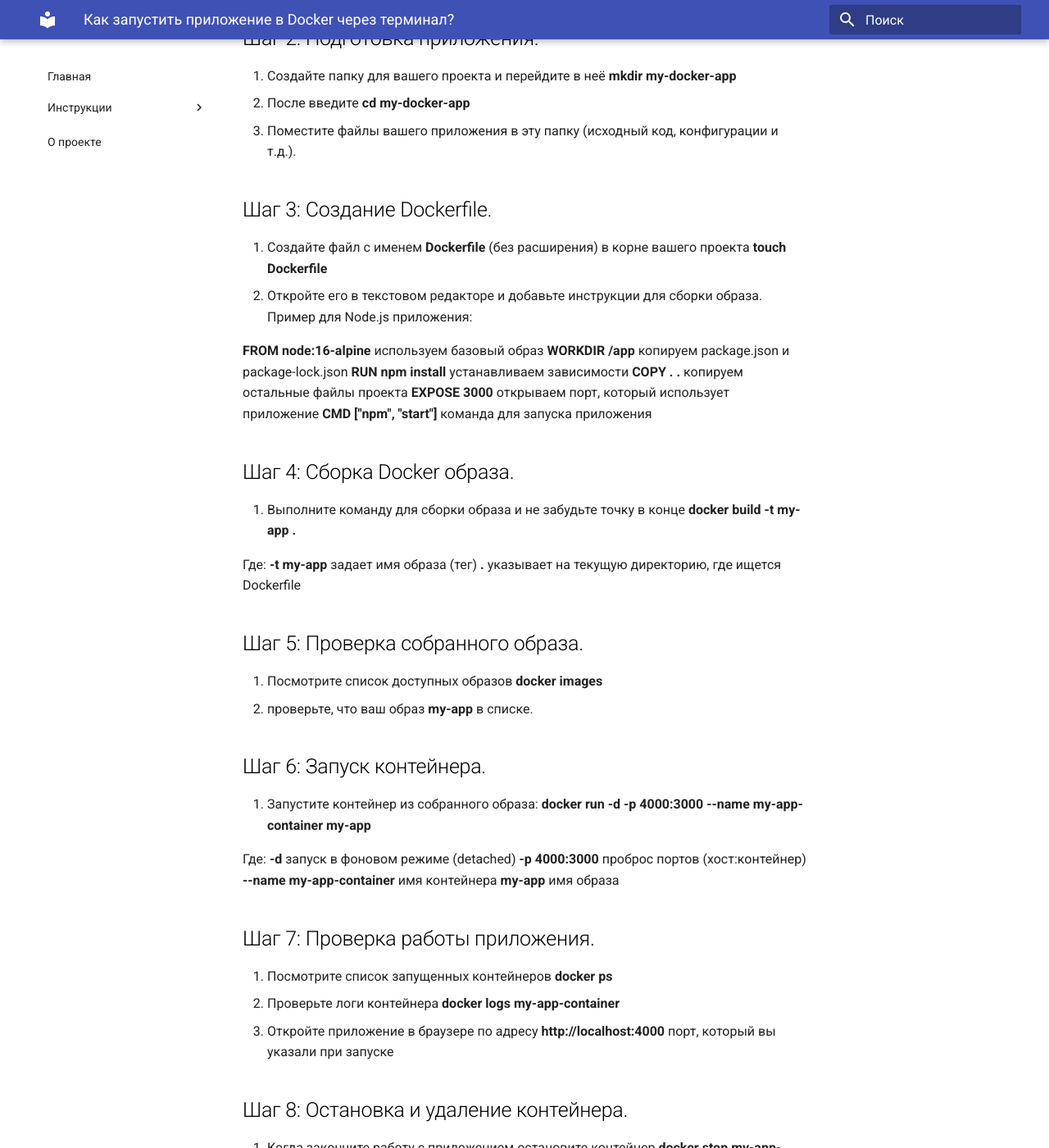
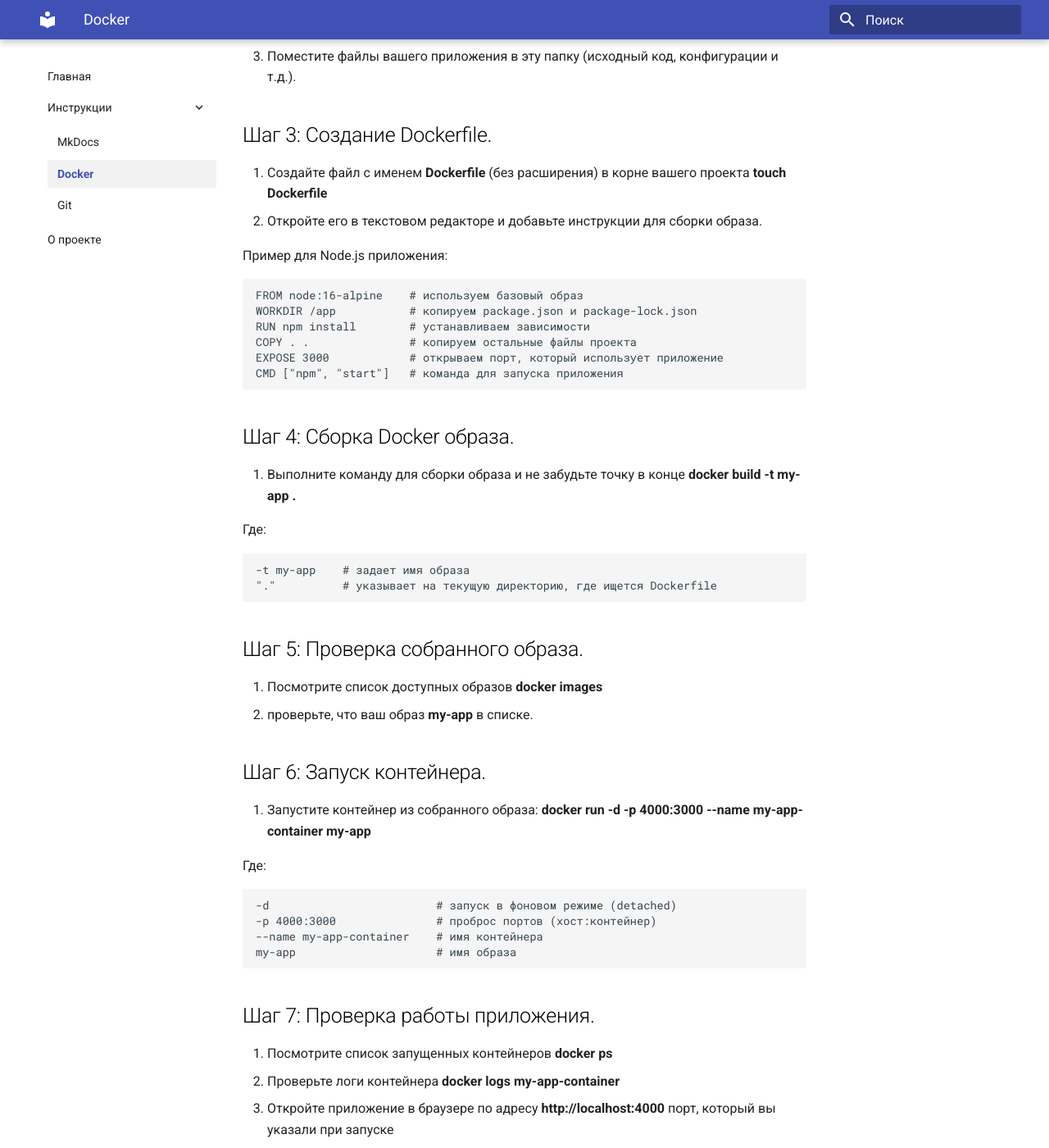
Before and after one commit to vera-banderovskaya/my-docs, an MkDocs documentation site: the page built from docs/instructions/docker.md, in a window 1280 px wide and 1400 px high, scrolled down 701 px. Shown: the whole window at 82% size. Built offline with MkDocs 1.6.1 and Material for MkDocs 9.7.7, drawn with Linux system fonts in a browser that asks for light colours; some of the changed text lies outside the part shown.

Commit message:
Внесены корректировки в инструкцию Как запустить приложение в Docker через терминал?

````diff
--- a/docs/instructions/docker.md
+++ b/docs/instructions/docker.md
@@ -17,7 +14,7 @@
 1. В терминале введите **docker --version**
 2. После получения ответа введите **docker info**
 
-Если команды не работают, установите Docker с официального сайта:[https://www.docker.com/get-started/](https://www.docker.com/get-started/)
+Если команды не работают, установите Docker с [официального сайта](https://www.docker.com/get-started/).
 
 
 <h2 style="color: black;">Шаг 2: Подготовка приложения.</h2>
@@ -30,24 +27,29 @@
 <h2 style="color: black;">Шаг 3: Создание Dockerfile.</h2>
 
 1. Создайте файл с именем **Dockerfile** (без расширения) в корне вашего проекта **touch Dockerfile**
-2. Откройте его в текстовом редакторе и добавьте инструкции для сборки образа. Пример для Node.js приложения:
+2. Откройте его в текстовом редакторе и добавьте инструкции для сборки образа.
 
-**FROM node:16-alpine** используем базовый образ
-**WORKDIR /app** копируем package.json и package-lock.json
-**RUN npm install** устанавливаем зависимости
-**COPY . .** копируем остальные файлы проекта
-**EXPOSE 3000** открываем порт, который использует приложение
-**CMD ["npm", "start"]** команда для запуска приложения
+Пример для Node.js приложения:
 
+```
+FROM node:16-alpine    # используем базовый образ
+WORKDIR /app           # копируем package.json и package-lock.json
+RUN npm install        # устанавливаем зависимости
+COPY . .               # копируем остальные файлы проекта
+EXPOSE 3000            # открываем порт, который использует приложение
+CMD ["npm", "start"]   # команда для запуска приложения
+```
 
 <h2 style="color: black;">Шаг 4: Сборка Docker образа.</h2>
 
 1. Выполните команду для сборки образа и не забудьте точку в конце **docker build -t my-app .**
 
-   Где:
-   **-t my-app** задает имя образа (тег)
-   **.** указывает на текущую директорию, где ищется Dockerfile
+Где:
 
+```
+-t my-app    # задает имя образа
+"."          # указывает на текущую директорию, где ищется Dockerfile
+```
 
 <h2 style="color: black;">Шаг 5: Проверка собранного образа.</h2>
 
@@ -60,12 +62,14 @@
 
 1. Запустите контейнер из собранного образа: **docker run -d -p 4000:3000 --name my-app-container my-app**
 
-   Где:
-   **-d** запуск в фоновом режиме (detached)
-   **-p 4000:3000** проброс портов (хост:контейнер)
-   **--name my-app-container** имя контейнера
-   **my-app** имя образа
+Где:
 
+```
+-d                         # запуск в фоновом режиме (detached)
+-p 4000:3000               # проброс портов (хост:контейнер)
+--name my-app-container    # имя контейнера
+my-app                     # имя образа
+```
 
 <h2 style="color: black;">Шаг 7: Проверка работы приложения.</h2>
 
@@ -81,8 +85,8 @@
 3. При необходимости удалите образ **docker rmi my-app**
 
 
-<h2 style="color: red;">Дополнительные команды.</h2>
+<h2 style="color: red;">Дополнительные команды</h2>
 
-Войти в запущенный контейнер **docker exec -it my-app-container sh**
-Просмотр используемых ресурсов **docker stats**
-Очистка неиспользуемых данных Docker **docker system prune**
+- Войти в запущенный контейнер **docker exec -it my-app-container sh**
+- Просмотр используемых ресурсов **docker status**
+- Очистка неиспользуемых данных Docker **docker system prune**
--- a/mkdocs.yml
+++ b/mkdocs.yml
@@ -5,6 +5,7 @@
   - Главная: index.md
   - Инструкции:
     - "MkDocs": instructions/mkdocs-guide.md
+    - "Docker": instructions/docker.md
     - "Git": instructions/git-guide.md
   - О проекте: about.md
 
````
Also changed, not shown: other parts of docs/instructions/docker.md (+0 -3 lines), docs/index.md (+1 -0 lines).
